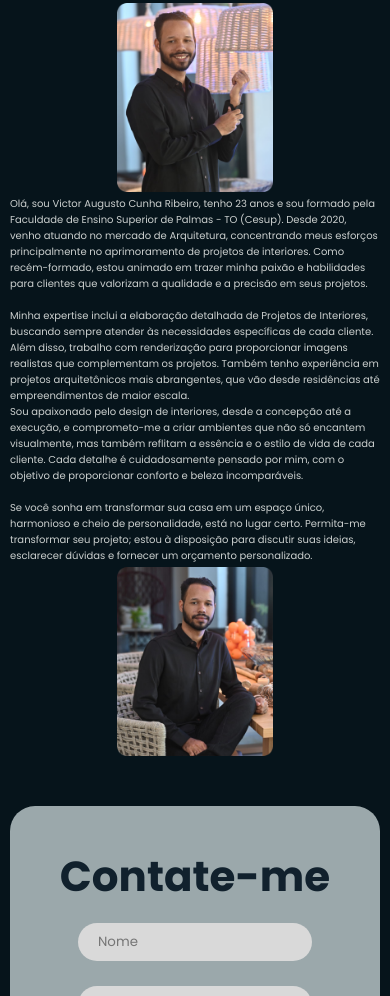
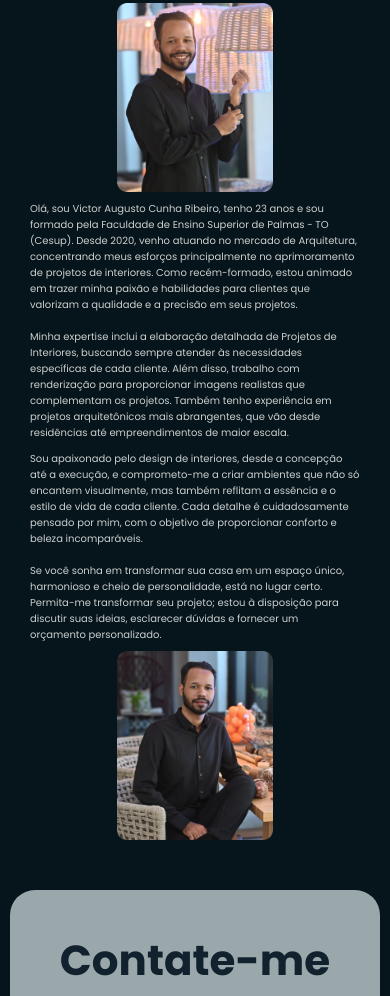
Before and after one commit to PrincipeDev/VA-Portfolio, a plain HTML site: page index.html in a window 390 px wide. Shown: the part 1685-2681 px from the top of the page. Drawn offline with Linux system fonts and the light colour scheme.

Commit message:
Update style.css

```diff
--- a/src/css/style.css
+++ b/src/css/style.css
@@ -291,6 +291,7 @@ main {
 
   #sobre p {
     font-size: 10px;
+    margin: 5px 20px;
   }
 }
 
```
